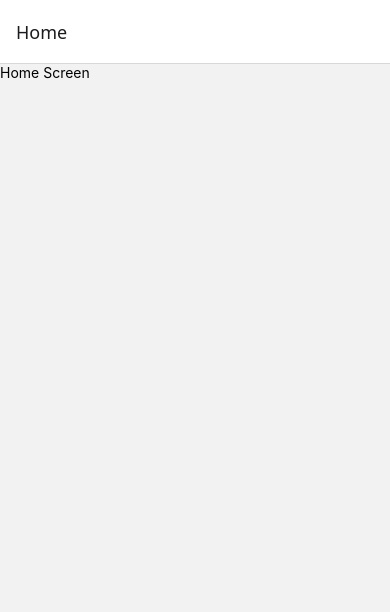
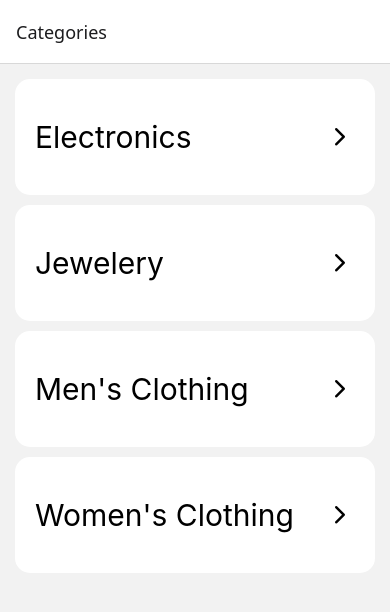
Before and after one commit to JamesOdi/Fake-Store, a React Native app: screen /Home in a window 390 px wide. Shown: the top 612 px of the page. Built offline with nearby package versions, Linux system fonts and the light colour scheme.

Commit message:
Milestone 1 - Render all categories to the home screen using a flat list

```diff
--- a/App.js
+++ b/App.js
@@ -11,7 +11,7 @@ export default function App() {
         <Stack.Screen
           name='Home'
           component={Home}
-          options={{ title: 'Home' }}
+          options={{ title: 'Categories' }}
         />
       </Stack.Navigator>
     </NavigationContainer>
--- /dev/null
+++ b/components/Category.js
@@ -0,0 +1,29 @@
+import { Text, View, StyleSheet, TouchableOpacity } from 'react-native';
+import { Feather } from '@expo/vector-icons';
+
+export default function Category({ item }) {
+  return (
+    <TouchableOpacity style={styles.container} activeOpacity={0.4}>
+      <Text style={styles.categoryLabel}>{item.label}</Text>
+      <Feather name='chevron-right' size={30} />
+    </TouchableOpacity>
+  );
+}
+
+const styles = StyleSheet.create({
+  container: {
+    flexDirection: 'row',
+    width: '100%',
+    justifyContent: 'space-between',
+    alignItems: 'center',
+    backgroundColor: 'white',
+    borderRadius: 15,
+    elevation: 20,
+    paddingHorizontal: 20,
+    paddingVertical: 40,
+  },
+  categoryLabel: {
+    fontSize: 30,
+    color: 'black',
+  },
+});
--- /dev/null
+++ b/lib/constants.js
@@ -0,0 +1,6 @@
+export const categories = [
+  { name: 'electronics', label: 'Electronics' },
+  { name: 'jewelery', label: 'Jewelery' },
+  { name: "men's clothing", label: "Men's Clothing" },
+  { name: "women's clothing", label: "Women's Clothing" },
+];
--- a/src/Home.js
+++ b/src/Home.js
@@ -1,9 +1,21 @@
-import { Text, View } from 'react-native';
+import { FlatList, StyleSheet } from 'react-native';
+import Category from '../components/Category';
+import { categories } from '../lib/constants';
 
 export default function Home({ navigation }) {
   return (
-    <View>
-      <Text>Home Screen</Text>
-    </View>
+    <FlatList
+      data={categories}
+      renderItem={Category}
+      keyExtractor={(item) => item.name}
+      contentContainerStyle={styles.containerGapStyle}
+    ></FlatList>
   );
 }
+
+const styles = StyleSheet.create({
+  containerGapStyle: {
+    gap: 10,
+    padding: 15,
+  },
+});
```
